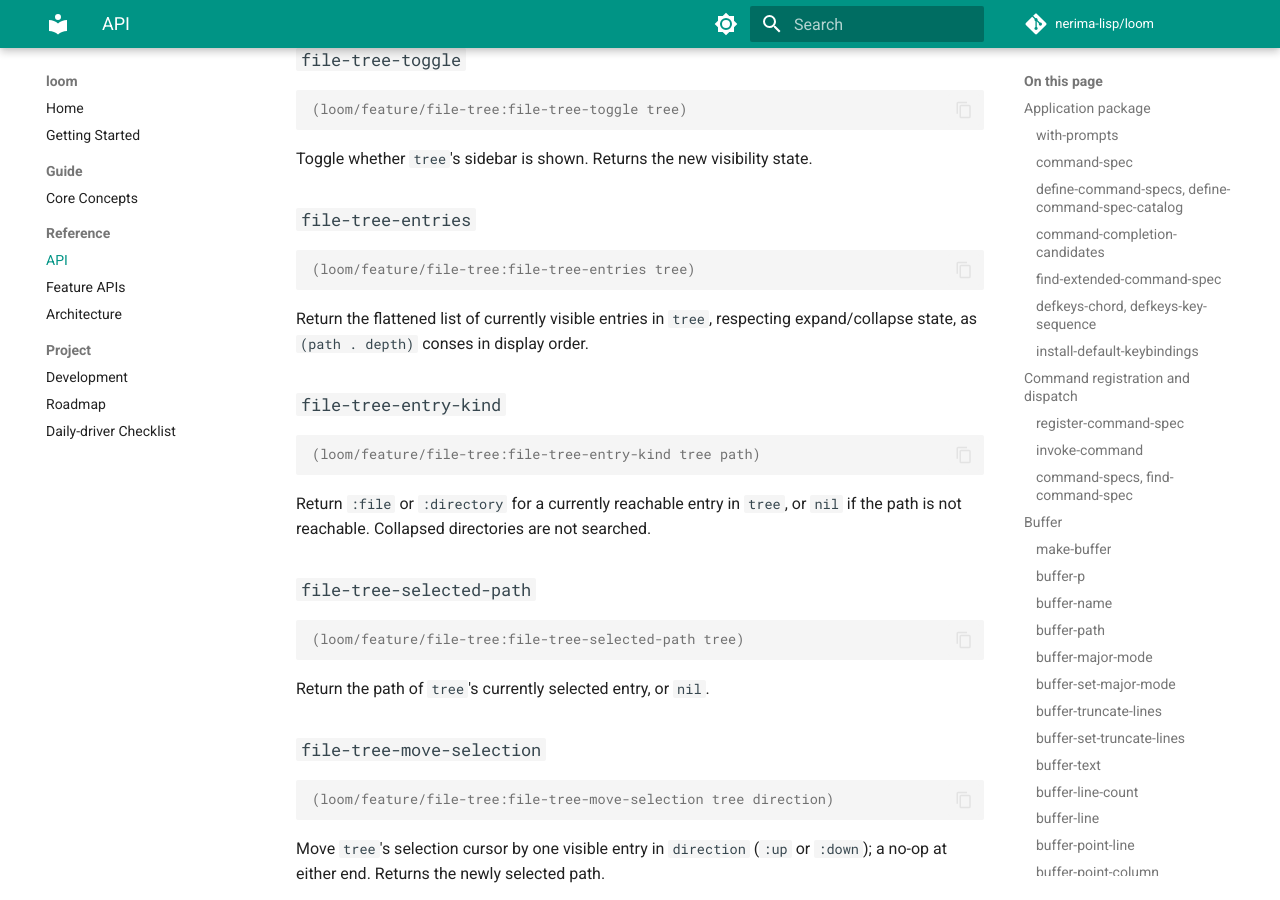
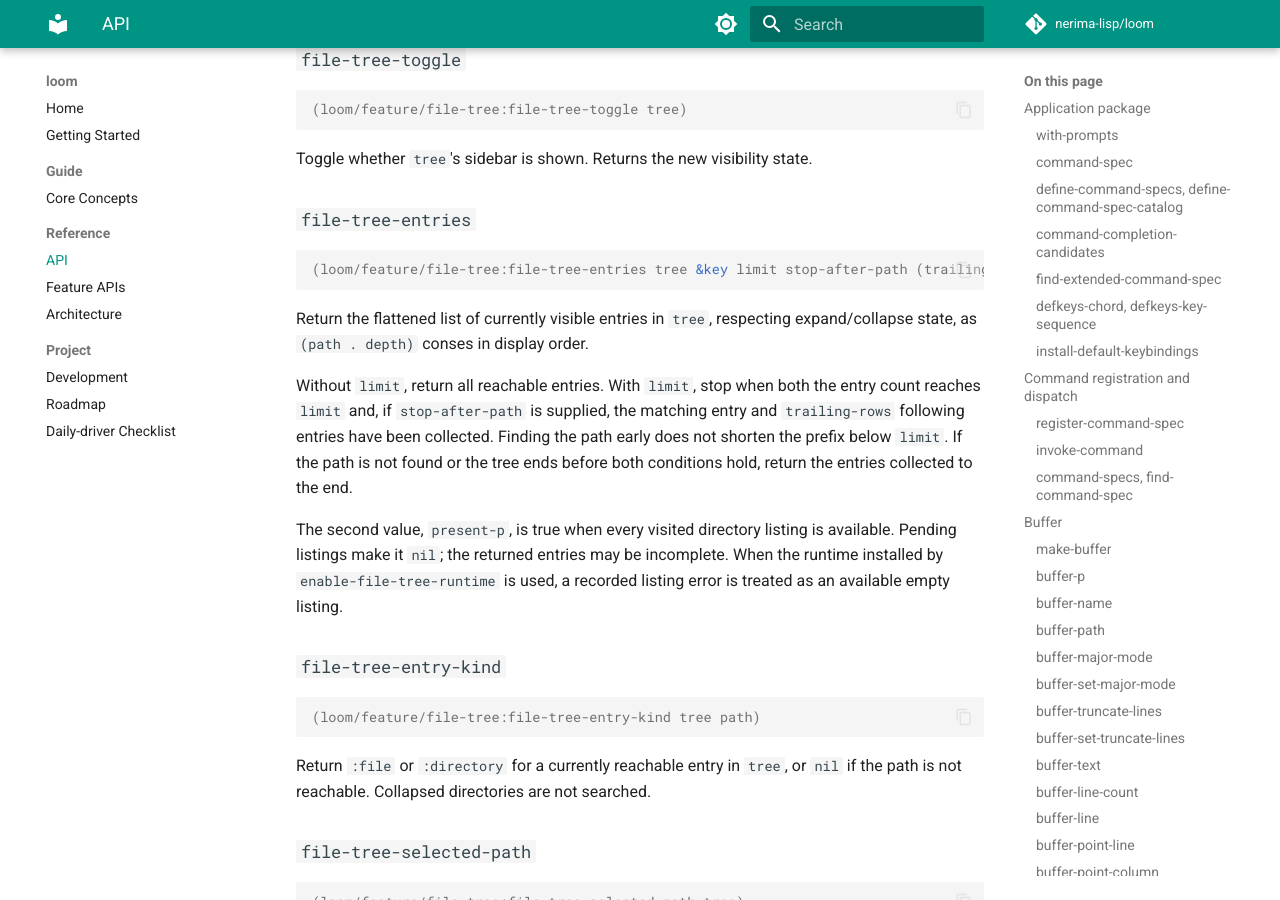
Before and after one commit to nerima-lisp/loom, an MkDocs documentation site: the page built from docs/src/reference/api.md, in a window 1280 px wide and 900 px high, scrolled down 21642 px. Built offline with MkDocs 1.6.1 and Material for MkDocs 9.7.7, drawn with Linux system fonts in a browser that asks for light colours; comment, search, counter and statistics services are not loaded.

Commit message:
feat(file-tree): document entry traversal options and readiness (WP3)

````diff
--- a/docs/src/reference/api.md
+++ b/docs/src/reference/api.md
@@ -1102,11 +1102,22 @@ Toggle whether `tree`'s sidebar is shown. Returns the new visibility state.
 ### `file-tree-entries`
 
 ```lisp
-(loom/feature/file-tree:file-tree-entries tree)
+(loom/feature/file-tree:file-tree-entries tree &key limit stop-after-path (trailing-rows 0))
 ```
 
 Return the flattened list of currently visible entries in `tree`, respecting
 expand/collapse state, as `(path . depth)` conses in display order.
+
+Without `limit`, return all reachable entries. With `limit`, stop when both the
+entry count reaches `limit` and, if `stop-after-path` is supplied, the matching
+entry and `trailing-rows` following entries have been collected. Finding the path
+early does not shorten the prefix below `limit`. If the path is not found or the
+tree ends before both conditions hold, return the entries collected to the end.
+
+The second value, `present-p`, is true when every visited directory listing is
+available. Pending listings make it `nil`; the returned entries may be incomplete.
+When the runtime installed by `enable-file-tree-runtime` is used, a recorded
+listing error is treated as an available empty listing.
 
 ### `file-tree-entry-kind`
 
````
